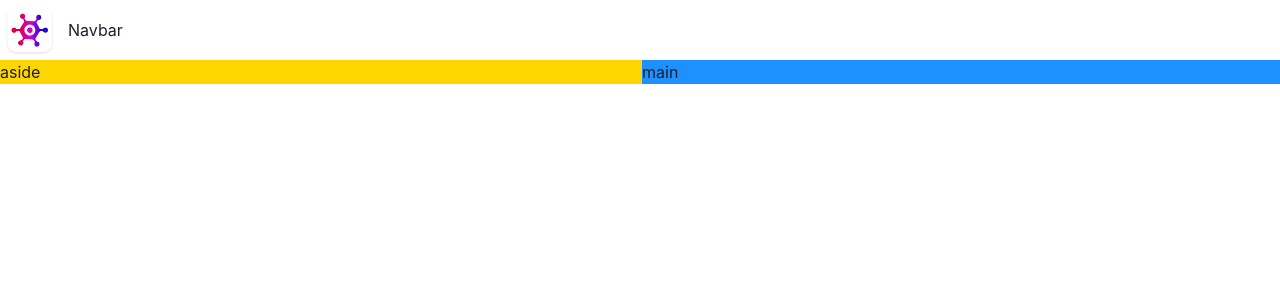
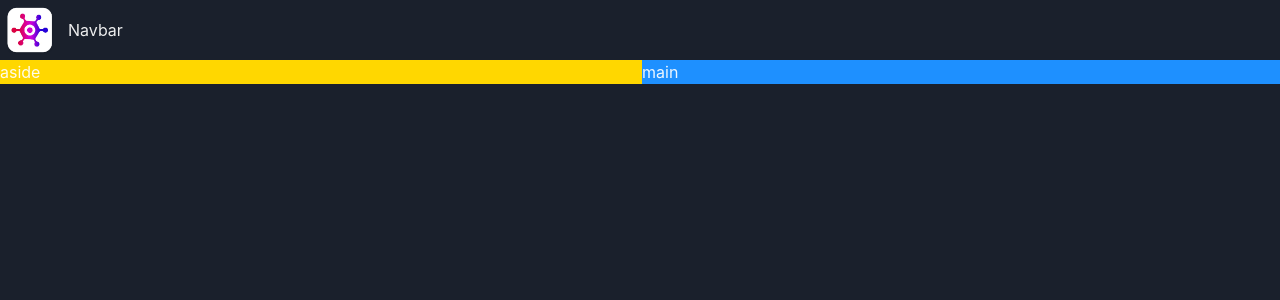
Before and after one commit to mowhammadali/rawg, a React (Vite) app: page / in a window 1280 px wide. Shown: the top 300 px of the page. Built offline with nearby package versions, Linux system fonts and the light colour scheme.

Commit message:
implement dark mode

```diff
--- a/src/main.tsx
+++ b/src/main.tsx
@@ -1,10 +1,12 @@
 import ReactDOM from "react-dom/client"
-import { ChakraProvider } from "@chakra-ui/react"
+import { ChakraProvider , ColorModeScript  } from "@chakra-ui/react"
+import theme from "./theme.ts"
 import App from "./App.tsx"
 import "./index.css"
 
 ReactDOM.createRoot(document.getElementById("root")!).render(
-  <ChakraProvider>
+  <ChakraProvider theme={theme}>
+    <ColorModeScript initialColorMode={theme.config.initialColorMode}/>
     <App />
   </ChakraProvider>
 )
--- /dev/null
+++ b/src/theme.ts
@@ -0,0 +1,10 @@
+import { extendTheme , ThemeConfig } from "@chakra-ui/react";
+
+const config: ThemeConfig = {
+    initialColorMode: 'dark',
+    useSystemColorMode: true,
+}
+
+const theme = extendTheme({config});
+
+export default theme;
```
